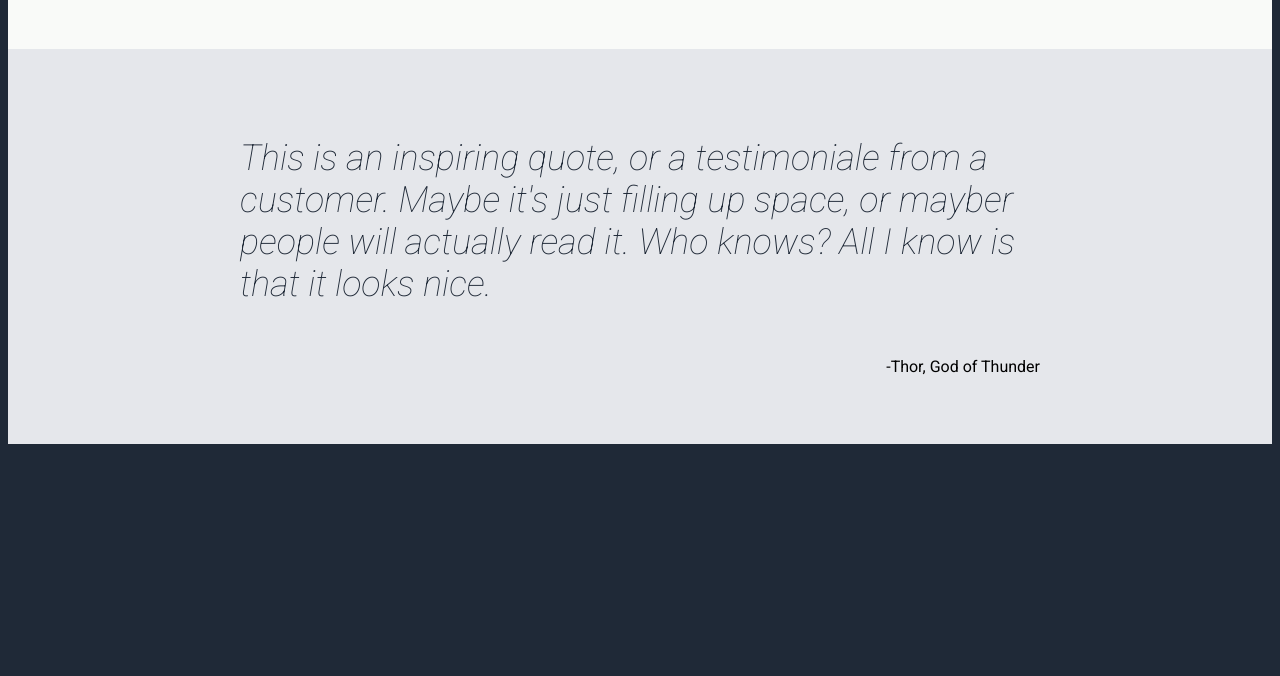
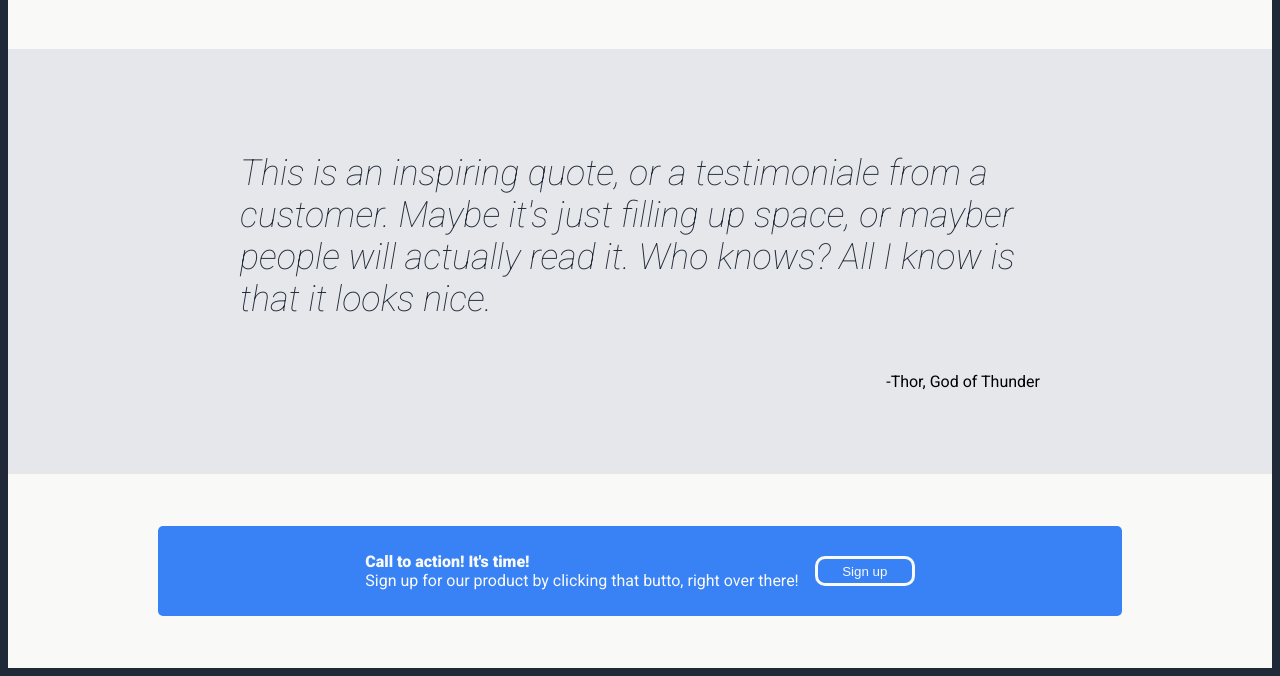
Before and after one commit to DigitalRamune/Project-Landing-Page, a plain HTML site: page index.html in a window 1280 px wide. Shown: the part 730-1406 px from the top of the page. Before the commit the page ends 1182 px from the top, so only its background shows below. Drawn offline with Linux system fonts and the light colour scheme.

Commit message:
feat: add sign up box section and apply styling

```diff
--- a/css/style.css
+++ b/css/style.css
@@ -134,8 +134,50 @@ body {
     width: 800px;
     display: flex;
     flex-direction: column;
+    padding: 15px;
 }
 
 .quote-author {
     align-self: flex-end;
 }
+
+.signup {
+    background-color: #F9FAF8;
+    padding: 52px 150px;
+
+}
+
+.box {
+    display: flex;
+    background-color: #3882f6;
+    border-radius: 5px;
+    padding: 26px 48px;
+    justify-content: center;
+    align-self: center;
+    gap: 16px;
+}
+
+.box-main {
+    font-weight: 900;
+    color: #F9FAF8;
+    padding: 0;
+    margin: 0;
+}
+
+.box-second {
+    color: #F9FAF8;
+    padding: 0;
+    margin: 0;
+}
+
+.box-btn {
+    color: #F9FAF8;
+    background-color: #3882f6;
+    border: #F9FAF8 solid;
+    border-radius: 10px;
+    width: 100px;
+    height: 30px;
+    text-align: center;
+    align-self: center;
+
+}
--- a/index.html
+++ b/index.html
@@ -65,6 +65,17 @@
             <p class="quote-author">-Thor, God of Thunder</p>
         </div>
     </div>
+
+    <div class="signup">
+        <div class="box">
+            <div class="box-text">
+                <p class="box-main">Call to action! It's time!</p>
+                <p class="box-second">Sign up for our product by clicking that butto, right over there!</p>
+            </div>
+            <button class="box-btn">Sign up</button>
+        </div>
+
+    </div>
 </body>
 
 </html>
```
